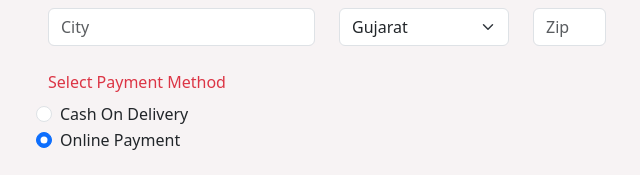
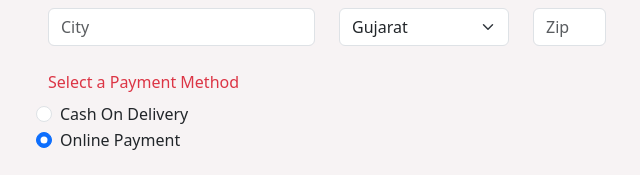
Before and after one commit to Jahanvi149/bootstrap-goras, a plain HTML site: page index.html in a window 1280 px wide. Shown: the part 2399-2574 px from the top of the page, 313-953 px from the left. Drawn offline with nearby package versions, Linux system fonts and the light colour scheme; files whose address does not match are found by name.

Commit message:
rename a label

```diff
--- a/index.html
+++ b/index.html
@@ -234,7 +234,7 @@
           </div> -->
 
           <div class="row mb-4">
-            <label class="form-label text-danger">Select Payment Method</label>
+            <label class="form-label text-danger">Select a Payment Method</label>
             <div class="form-check">
               <input class="form-check-input" type="radio" name="flexRadioDefault" id="flexRadioDefault1">
               <label class="form-check-label" for="flexRadioDefault1">
```
